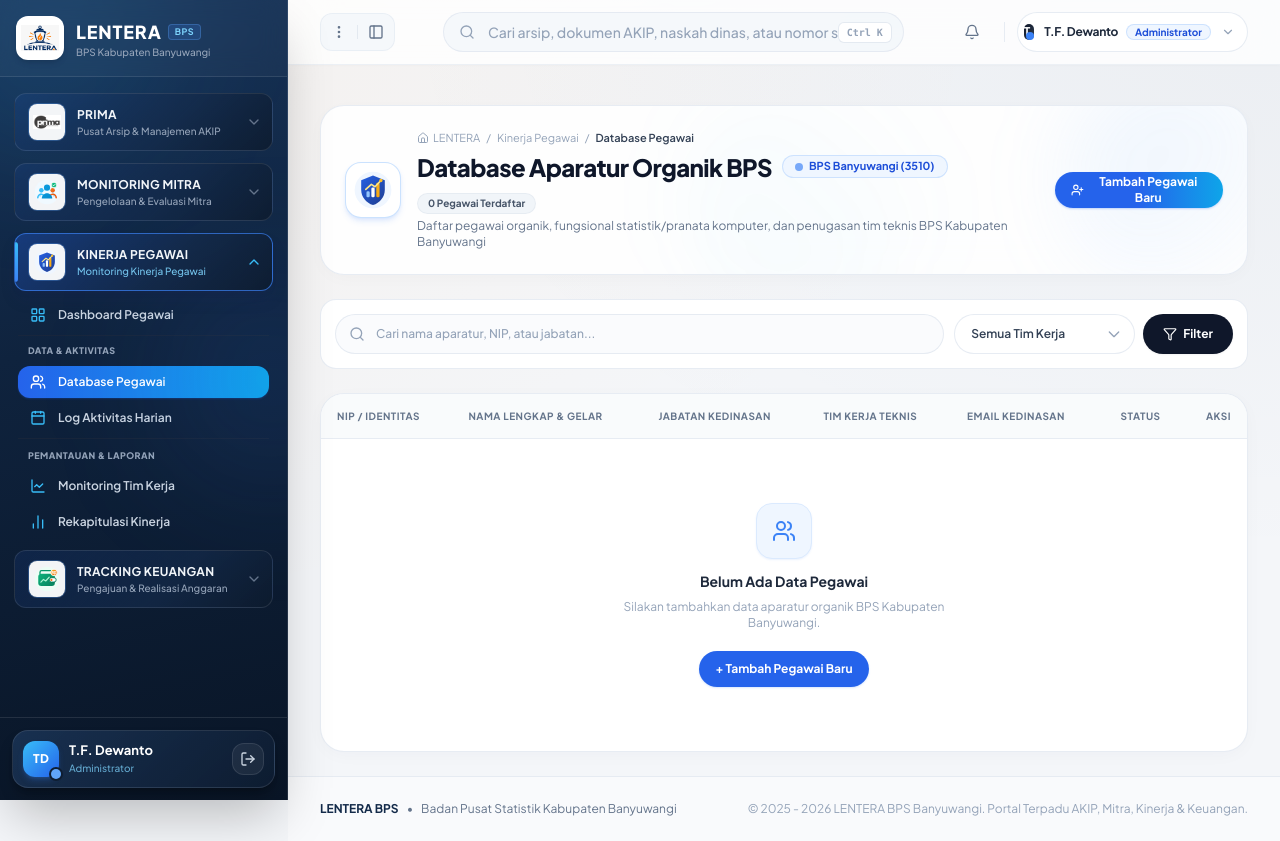
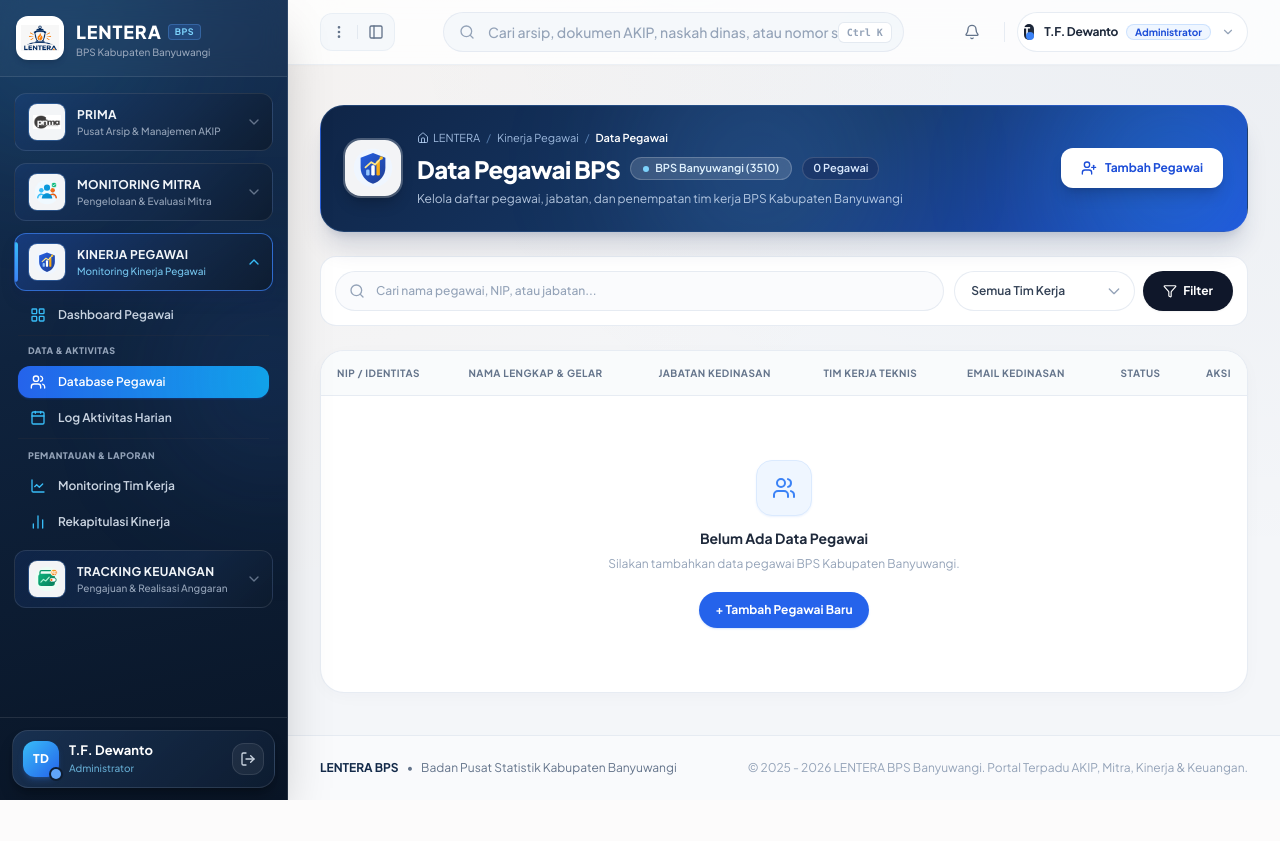
Before and after one commit to syafiq789/prima-bps-banyuwangi, a Flask app: page /pegawai/database in a window 1280 px wide. After the commit the page ends 800 px from the top, so only its background shows below. Run offline with Flask 3, Linux system fonts and the light colour scheme; a user stored in the database is signed in; data comes from the database, SQL or seed files in the repository; data that the repository does not hold is empty; some libraries are stand-ins or nearby versions.

Commit message:
ui: ubah header Database Pegawai jadi banner gradasi biru modern dan sederhanakan istilah Aparatur menjadi Pegawai

```diff
--- a/app/templates/pegawai/database.html
+++ b/app/templates/pegawai/database.html
@@ -5,40 +5,41 @@
 {% block content %}
 <div class="space-y-6">
 
-    <!-- 1. Header Halaman Modern & Berkelas (Harmonized Executive Card) -->
-    <div class="bg-white/90 backdrop-blur-xl rounded-3xl p-5 sm:p-6 border border-slate-200/80 shadow-[0_4px_20px_-4px_rgba(20,43,74,0.03)] relative overflow-hidden">
-        <!-- Subtle Ambient Glow -->
-        <div class="absolute -right-10 -top-10 w-56 h-56 bg-gradient-to-br from-blue-400/10 via-blue-300/10 to-transparent rounded-full blur-2xl pointer-events-none"></div>
-        <div class="absolute right-1/3 -bottom-12 w-64 h-64 bg-gradient-to-tr from-sky-400/5 to-transparent rounded-full blur-2xl pointer-events-none"></div>
+    <!-- 1. Header Halaman Modern Executive Blue -->
+    <div style="background: linear-gradient(135deg, #0F2547 0%, #173B6D 55%, #1D4ED8 100%);"
+         class="rounded-3xl p-5 sm:p-6 text-white shadow-xl shadow-blue-950/15 border border-blue-400/20 relative overflow-hidden">
+        <!-- Decorative Soft Glows -->
+        <div class="absolute -right-12 -top-12 w-60 h-60 bg-sky-400/20 rounded-full blur-3xl pointer-events-none"></div>
+        <div class="absolute left-1/3 -bottom-16 w-64 h-64 bg-blue-400/15 rounded-full blur-3xl pointer-events-none"></div>
 
         <div class="relative z-10 flex flex-col lg:flex-row lg:items-center justify-between gap-5">
-            <!-- Left: Breadcrumb, Icon, Title & Badges -->
+            <!-- Left: Breadcrumb, Logo, Title & Badges -->
             <div class="flex items-start sm:items-center gap-4">
-                <div class="w-14 h-14 rounded-2xl bg-white p-1.5 border border-blue-200/80 shadow-md shadow-blue-500/15 flex items-center justify-center flex-shrink-0">
+                <div class="w-14 h-14 rounded-2xl bg-white/95 p-1.5 shadow-lg shadow-black/20 ring-2 ring-white/25 flex items-center justify-center flex-shrink-0">
                     <img src="{{ url_for('static', filename='images/logo_pegawai.svg') }}" alt="Logo Kinerja Pegawai" class="w-full h-full object-contain">
                 </div>
                 <div>
-                    <div class="flex items-center gap-1.5 text-[11px] text-slate-400 mb-1">
-                        <a href="{{ url_for('dashboard.index') }}" class="hover:text-slate-600 transition flex items-center gap-1">
+                    <div class="flex items-center gap-1.5 text-[11px] text-blue-200/80 mb-1.5">
+                        <a href="{{ url_for('dashboard.index') }}" class="hover:text-white transition flex items-center gap-1">
                             <i data-lucide="home" class="w-3 h-3"></i> LENTERA
                         </a>
-                        <span>/</span>
-                        <a href="{{ url_for('pegawai.dashboard') }}" class="hover:text-slate-600 transition">Kinerja Pegawai</a>
-                        <span>/</span>
-                        <span class="text-slate-700 font-semibold">Database Pegawai</span>
+                        <span class="text-blue-300/50">/</span>
+                        <a href="{{ url_for('pegawai.dashboard') }}" class="hover:text-white transition">Kinerja Pegawai</a>
+                        <span class="text-blue-300/50">/</span>
+                        <span class="text-white font-semibold">Data Pegawai</span>
                     </div>
 
                     <div class="flex flex-wrap items-center gap-2.5">
-                        <h1 class="text-xl sm:text-2xl font-extrabold tracking-tight text-slate-900">Database Aparatur Organik BPS</h1>
-                        <span class="inline-flex items-center gap-1.5 px-3 py-0.5 rounded-full text-[11px] font-bold bg-blue-50 text-blue-700 border border-blue-200/70 shadow-2xs">
-                            <span class="w-2 h-2 rounded-full bg-blue-500 animate-pulse"></span>
+                        <h1 class="text-xl sm:text-2xl font-extrabold tracking-tight text-white">Data Pegawai BPS</h1>
+                        <span class="inline-flex items-center gap-1.5 px-3 py-0.5 rounded-full text-[11px] font-semibold bg-white/15 text-sky-100 border border-white/20 backdrop-blur-sm">
+                            <span class="w-1.5 h-1.5 rounded-full bg-sky-300"></span>
                             BPS Banyuwangi (3510)
                         </span>
-                        <span class="px-2.5 py-0.5 rounded-full text-[10px] font-bold bg-slate-100 text-slate-600 border border-slate-200/70">
-                            {{ pegawai_list|length }} Pegawai Terdaftar
+                        <span class="px-2.5 py-0.5 rounded-full text-[11px] font-semibold bg-blue-950/40 text-blue-100 border border-white/15">
+                            {{ pegawai_list|length }} Pegawai
                         </span>
                     </div>
-                    <p class="text-xs text-slate-500 mt-1">Daftar pegawai organik, fungsional statistik/pranata komputer, dan penugasan tim teknis BPS Kabupaten Banyuwangi</p>
+                    <p class="text-xs text-blue-100/80 mt-1.5">Kelola daftar pegawai, jabatan, dan penempatan tim kerja BPS Kabupaten Banyuwangi</p>
                 </div>
             </div>
 
@@ -46,9 +47,9 @@
             <div class="flex items-center gap-2 pt-1 lg:pt-0">
                 <button type="button"
                         onclick="document.getElementById('modalTambahPegawai').classList.remove('hidden')"
-                        class="h-9 px-4 rounded-full bg-gradient-to-r from-blue-600 via-blue-600 to-sky-500 hover:opacity-95 text-white font-bold text-xs shadow-sm shadow-blue-600/25 active:scale-95 transition-all flex items-center gap-1.5">
-                    <i data-lucide="user-plus" class="w-3.5 h-3.5"></i>
-                    <span>Tambah Pegawai Baru</span>
+                        class="h-10 px-5 rounded-xl bg-white hover:bg-blue-50 text-blue-700 font-bold text-xs shadow-lg shadow-black/15 active:scale-95 transition-all flex items-center gap-2">
+                    <i data-lucide="user-plus" class="w-4 h-4"></i>
+                    <span>Tambah Pegawai</span>
                 </button>
             </div>
         </div>
@@ -63,7 +64,7 @@
                 <input type="text"
                        name="search"
                        value="{{ search }}"
-                       placeholder="Cari nama aparatur, NIP, atau jabatan..."
+                       placeholder="Cari nama pegawai, NIP, atau jabatan..."
                        class="w-full h-10 pl-10 pr-4 text-xs rounded-full bg-slate-50/70 hover:bg-slate-100/60 focus:bg-white border border-slate-200/80 focus:border-blue-500/40 focus:ring-4 focus:ring-blue-500/10 font-medium text-slate-800 placeholder:text-slate-400 transition-all outline-none">
             </div>
 
@@ -130,7 +131,7 @@
                                 </div>
                                 <div>
                                     <div class="font-bold text-slate-900 text-xs group-hover:text-blue-600 transition">{{ p.nama_lengkap }}</div>
-                                    <div class="text-[10px] text-slate-400">Aparatur BPS Banyuwangi</div>
+                                    <div class="text-[10px] text-slate-400">Pegawai BPS Banyuwangi</div>
                                 </div>
                             </div>
                         </td>
@@ -187,7 +188,7 @@
                                     <i data-lucide="users" class="w-6 h-6"></i>
                                 </div>
                                 <p class="font-bold text-slate-800 text-sm">Belum Ada Data Pegawai</p>
-                                <p class="text-xs text-slate-400">Silakan tambahkan data aparatur organik BPS Kabupaten Banyuwangi.</p>
+                                <p class="text-xs text-slate-400">Silakan tambahkan data pegawai BPS Kabupaten Banyuwangi.</p>
                                 <button type="button"
                                         onclick="document.getElementById('modalTambahPegawai').classList.remove('hidden')"
                                         class="mt-3 h-9 px-4 rounded-full bg-gradient-to-r from-blue-600 to-blue-600 text-white text-xs font-bold shadow-sm shadow-blue-500/20 active:scale-95 transition-all">
@@ -215,7 +216,7 @@
                     <i data-lucide="user-plus" class="w-5 h-5"></i>
                 </div>
                 <div>
-                    <h3 class="text-base font-bold text-slate-900">Tambah Aparatur Organik BPS</h3>
+                    <h3 class="text-base font-bold text-slate-900">Tambah Pegawai BPS</h3>
                     <p class="text-[11px] text-slate-500 mt-0.5">Formulir data induk pegawai BPS Kabupaten Banyuwangi</p>
                 </div>
             </div>
--- a/app/templates/pegawai/monitoring.html
+++ b/app/templates/pegawai/monitoring.html
@@ -34,7 +34,7 @@
                             Fungsi Teknis BPS Banyuwangi
                         </span>
                     </div>
-                    <p class="text-xs text-slate-500 mt-1">Pemantauan distribusi beban tugas, komposisi aparatur organik, dan indeks capaian tim teknis BPS Kabupaten Banyuwangi</p>
+                    <p class="text-xs text-slate-500 mt-1">Pemantauan distribusi beban tugas, komposisi pegawai, dan indeks capaian tim teknis BPS Kabupaten Banyuwangi</p>
                 </div>
             </div>
 
@@ -67,7 +67,7 @@
                 <!-- Stat Chips -->
                 <div class="grid grid-cols-3 gap-2 my-4 text-center">
                     <div class="p-2.5 rounded-2xl bg-slate-50/80 border border-slate-100">
-                        <div class="text-[10px] text-slate-400 font-semibold uppercase tracking-wider">Aparatur</div>
+                        <div class="text-[10px] text-slate-400 font-semibold uppercase tracking-wider">Pegawai</div>
                         <div class="text-lg font-bold text-slate-900 mt-0.5">{{ st.pegawai_count }}</div>
                     </div>
                     <div class="p-2.5 rounded-2xl bg-blue-50/50 border border-blue-100/60">
```
Also changed, not shown: app/templates/pegawai/aktivitas.html (+4 -4 lines), app/templates/pegawai/dashboard.html (+7 -7 lines), app/templates/pegawai/rekapitulasi.html (+7 -7 lines).
